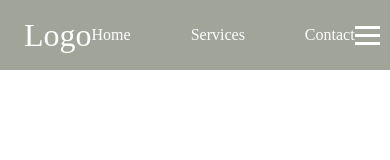
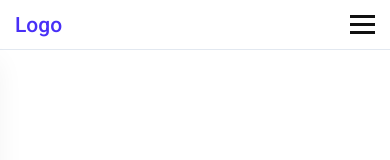
Before and after one commit to laurag701/Roger-Website, a plain HTML site: page index.html in a window 390 px wide. Drawn offline with Linux system fonts and the light colour scheme.

Commit message:
responsive navbar

```diff
--- a/Services.css
+++ b/Services.css
@@ -0,0 +1,110 @@
+@import url('https://fonts.googleapis.com/css2?family=Roboto:ital,wght@0,500;1,400&display=swap');
+
+* {
+    margin: 0;
+    padding: 0;
+    box-sizing: border-box;
+}
+
+html {
+    font-size: 62.5%;
+    font-family: 'Roboto', sans-serif;
+}
+
+li {
+    list-style: none;
+}
+
+a {
+    text-decoration: none;
+}
+.header{
+    border-bottom: 1px solid #E2E8F0;
+}
+
+.navbar {
+    display: flex;
+    justify-content: space-between;
+    align-items: center;
+    padding: 1rem 1.5rem;
+}
+.hamburger {
+    display: none;
+}
+
+.bar {
+    display: block;
+    width: 25px;
+    height: 3px;
+    margin: 5px auto;
+    -webkit-transition: all 0.3s ease-in-out;
+    transition: all 0.3s ease-in-out;
+    background-color: #101010;
+}
+.nav-menu {
+    display: flex;
+    justify-content: space-between;
+    align-items: center;
+}
+
+.nav-item {
+    margin-left: 5rem;
+}
+
+.nav-link{
+    font-size: 1.6rem;
+    font-weight: 400;
+    color: #475569;
+}
+
+.nav-link:hover{
+    color: #482ff7;
+}
+
+.nav-logo {
+    font-size: 2.1rem;
+    font-weight: 500;
+    color: #482ff7;
+}
+
+@media only screen and (max-width: 768px) {
+    .nav-menu {
+        position: fixed;
+        left: -100%;
+        top: 5rem;
+        flex-direction: column;
+        background-color: #fff;
+        width: 100%;
+        border-radius: 10px;
+        text-align: center;
+        transition: 0.3s;
+        box-shadow:
+            0 10px 27px rgba(0, 0, 0, 0.05);
+    }
+
+    .nav-menu.active {
+        left: 0;
+    }
+
+    .nav-item {
+        margin: 2.5rem 0;
+    }
+
+    .hamburger {
+        display: block;
+        cursor: pointer;
+    }
+
+    .hamburger.active .bar:nth-child(2) {
+        opacity: 0;
+    }
+
+    .hamburger.active .bar:nth-child(1) {
+        transform: translateY(8px) rotate(45deg);
+    }
+
+    .hamburger.active .bar:nth-child(3) {
+        transform: translateY(-8px) rotate(-45deg);
+    }
+
+}
--- a/index.html
+++ b/index.html
@@ -8,16 +8,16 @@
     <title>Roger's Work Website</title>
 </head>
     <body>
-   <header>
+   <header class="header">
     <nav class="navbar">
-        <a href="#" class="nav-branding">Logo</a>
+        <a href="#" class="nav-logo">Logo</a>
 
         <ul class="nav-menu">
             <li class="nav-item">
                 <a href="#" class="nav-link">Home</a>
             </li>
             <li class="nav-item">
-                <a href="#" class="nav-link">Services</a>
+                <a href="Services.html" class="nav-link">Services</a>
             </li>
             <li class="nav-item">
                 <a href="#" class="nav-link">Contact</a>
@@ -31,4 +31,5 @@
         </div>
     </nav>
    </header>
+   <script src="script.js"></script>
     </body>
--- /dev/null
+++ b/script.js
@@ -0,0 +1,12 @@
+const hamburger = document.querySelector(".hamburger");
+const navMenu = document.querySelector(".nav-menu");
+
+hamburger.addEventListener("click",() => {
+    hamburger.classList.toggle("active");
+    navMenu.classList.toggle("active");
+});
+
+document.querySelectorAll(".nav-link").forEach(n => n.addEventListener("click", () => {
+    hamburger.classList.remove("active");
+    navMenu.classList.remove("active");
+}));
--- a/style.css
+++ b/style.css
@@ -1,70 +1,110 @@
-*{
+@import url('https://fonts.googleapis.com/css2?family=Roboto:ital,wght@0,500;1,400&display=swap');
+
+* {
+    margin: 0;
     padding: 0;
-    margin: 0;
     box-sizing: border-box;
 }
 
-header{
-background-color: #A1A499;
+html {
+    font-size: 62.5%;
+    font-family: 'Roboto', sans-serif;
 }
-li{
+
+li {
     list-style: none;
 }
-a{
-    color: white;
+
+a {
     text-decoration: none;
 }
-.navbar{
-    min-height: 70px;
+.header{
+    border-bottom: 1px solid #E2E8F0;
+}
+
+.navbar {
     display: flex;
     justify-content: space-between;
     align-items: center;
-    padding: 0 24px;
+    padding: 1rem 1.5rem;
 }
-.nav-menu{
-    display: flex;
-    justify-content: space-between;
-    align-items: center;
-    gap: 60px;
+.hamburger {
+    display: none;
 }
 
-/* remove when add logo */
-.nav-branding{
-    font-size: 2rem;
-}
-/* remove when add logo */
-
-.nav-link{
-    transition: 0.7s ease;
-}
-.nav-link:hover{
-    color: #192A51;
-}
-.hamburger{
-    display: none;
-    cursor: pointer;
-}
-.bar{
+.bar {
     display: block;
     width: 25px;
     height: 3px;
     margin: 5px auto;
     -webkit-transition: all 0.3s ease-in-out;
     transition: all 0.3s ease-in-out;
-    background-color: white;
+    background-color: #101010;
+}
+.nav-menu {
+    display: flex;
+    justify-content: space-between;
+    align-items: center;
 }
 
-@media(max-width:768px){
-    .hamburger{
+.nav-item {
+    margin-left: 5rem;
+}
+
+.nav-link{
+    font-size: 1.6rem;
+    font-weight: 400;
+    color: #475569;
+}
+
+.nav-link:hover{
+    color: #482ff7;
+}
+
+.nav-logo {
+    font-size: 2.1rem;
+    font-weight: 500;
+    color: #482ff7;
+}
+
+@media only screen and (max-width: 768px) {
+    .nav-menu {
+        position: fixed;
+        left: -100%;
+        top: 5rem;
+        flex-direction: column;
+        background-color: #fff;
+        width: 100%;
+        border-radius: 10px;
+        text-align: center;
+        transition: 0.3s;
+        box-shadow:
+            0 10px 27px rgba(0, 0, 0, 0.05);
+    }
+
+    .nav-menu.active {
+        left: 0;
+    }
+
+    .nav-item {
+        margin: 2.5rem 0;
+    }
+
+    .hamburger {
         display: block;
+        cursor: pointer;
     }
-    .hamburger.active .bar:nth-child(2){
+
+    .hamburger.active .bar:nth-child(2) {
         opacity: 0;
     }
-    .hamburger.active .bar:nth-child(1){
+
+    .hamburger.active .bar:nth-child(1) {
         transform: translateY(8px) rotate(45deg);
     }
-    .hamburger.active .bar:nth-child(3){
+
+    .hamburger.active .bar:nth-child(3) {
         transform: translateY(-8px) rotate(-45deg);
     }
+
 }
```
Also changed, not shown: Services.html (+23 -2 lines).
